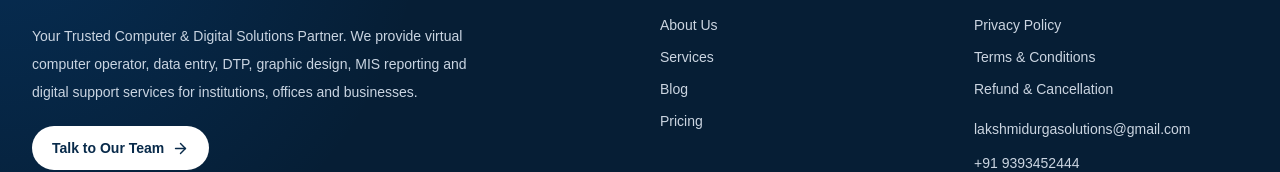
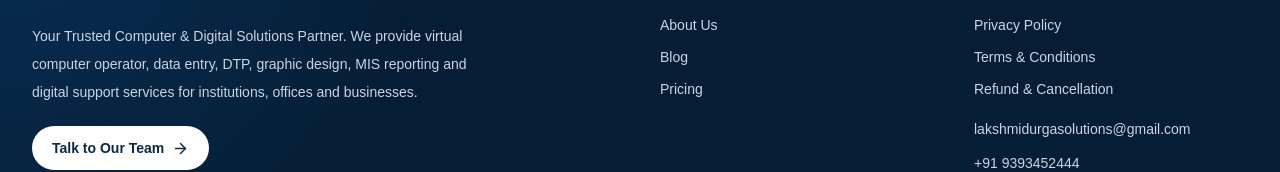
Before and after one commit to lakshmi-durga-tech/Lakshmi-Durga-Solutions, a Next.js app: page /blog in a window 1280 px wide. Shown: the part 1602-1774 px from the top of the page. Built offline with nearby package versions, Linux system fonts and the light colour scheme; no server answers.

Commit message:
Update page.tsx

```diff
--- a/src/app/blog/page.tsx
+++ b/src/app/blog/page.tsx
@@ -482,14 +482,6 @@ function BlogContent() {
                 </Link>
               </li>
               <li>
-                <Link
-                  href={isAgency ? "/services-us/" : "/services/"}
-                  className="footer-link"
-                >
-                  Services
-                </Link>
-              </li>
-              <li>
                 <Link href={`/blog/${sourceQuery}`} className="footer-link">
                   Blog
                 </Link>
```
